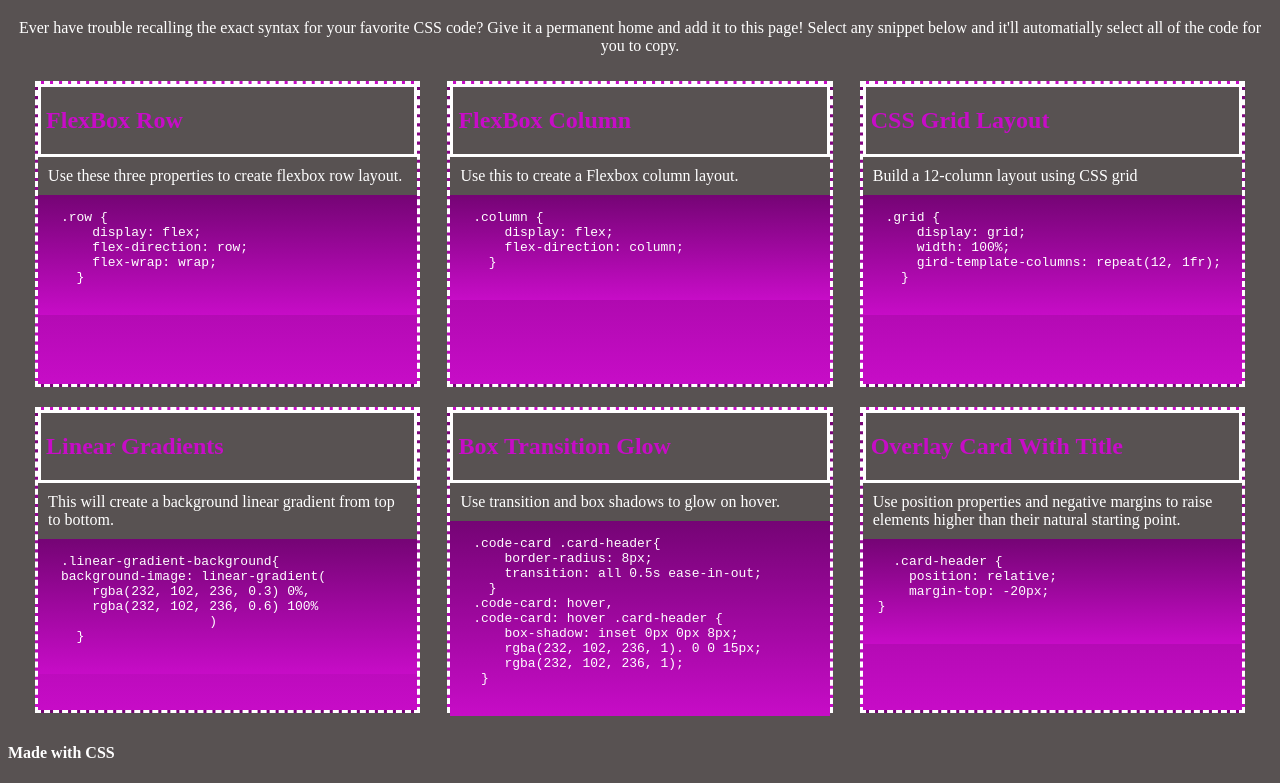
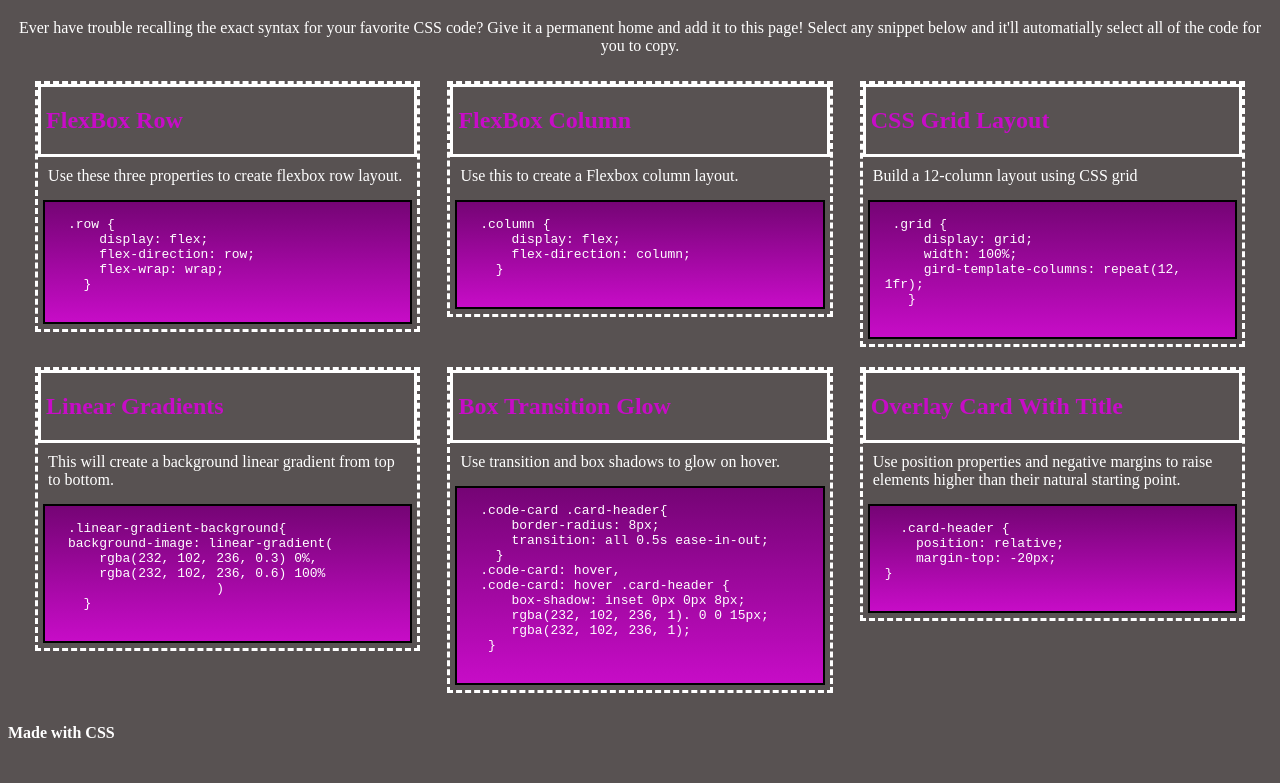
Before and after one commit to fiaschettima/CSS-minni-Project, a plain HTML site: page index.html in a window 1280 px wide. Shown: the part 61-844 px from the top of the page. Drawn offline with Linux system fonts and the light colour scheme.

Commit message:
fixed pre styling to stay in containers

```diff
--- a/assets/style.css
+++ b/assets/style.css
@@ -24,11 +24,10 @@ main {
 .idCard {
     border-style: dashed;
     border-color: var(--borederColor);
-    height: 300px;
+    height: fit-content;
     width: 30%;
     margin-top: var(--margin);
     margin-bottom: var(--margin);
-    background: linear-gradient(var(--color1), var(--color2));
 }
 
 .cardHead {
@@ -39,12 +38,15 @@ main {
     padding-right: 5px;
 }
 pre {
+    border: 2px solid black;
     background: linear-gradient(var(--color1), var(--color2));
-    margin-top: 0px;
+    margin: 5px 5px;
     padding: 15px;
     white-space: pre-wrap;
     user-select: all;
     transition: font-size 1s 1s;
+    max-width: 90%;
+    max-height: fit-content;
 }
 
 .idCard p {
--- a/index.html
+++ b/index.html
@@ -65,6 +65,7 @@
             </div>
             <p> This will create a background linear gradient from top to bottom.</p>
             <div class="cardBody">
+             <div >
             <pre>
  .linear-gradient-background{
  background-image: linear-gradient(
@@ -73,6 +74,7 @@
                     )
    }
             </pre>
+            </div>
             </div>
         </section>
         <section class="idCard">
```
